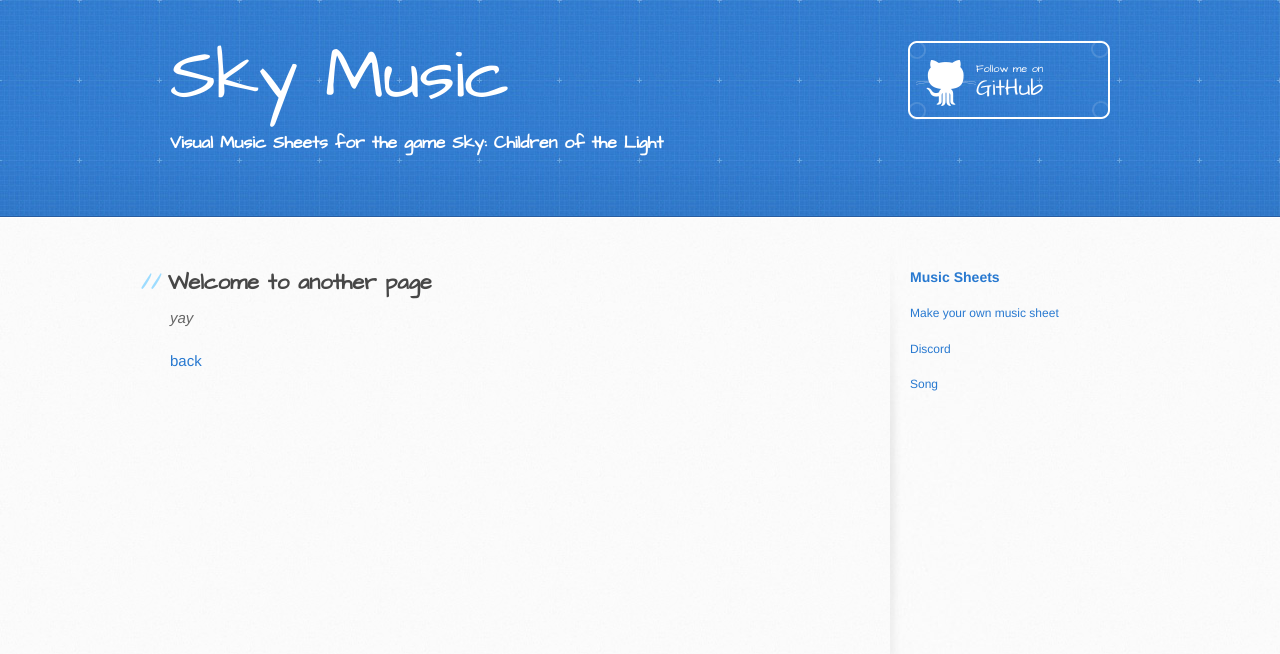
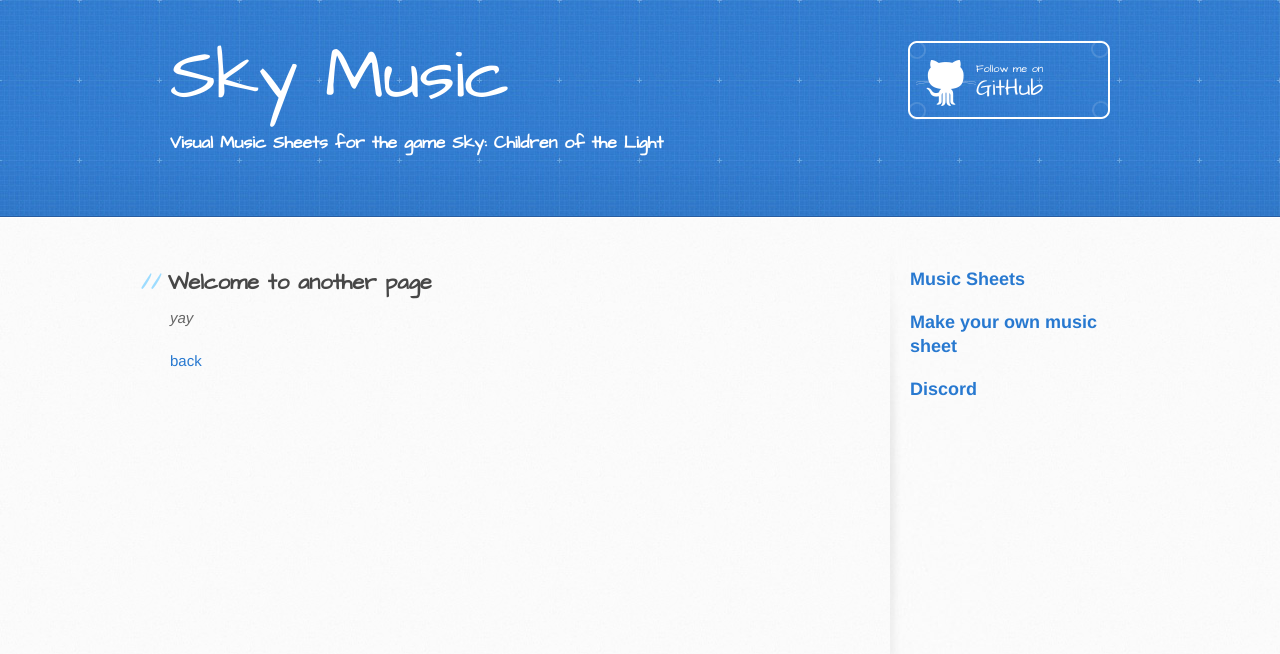
Before and after one commit to sky-music/sky-music.github.io, a Jekyll site: the page built from discord.md, in a window 1280 px wide. Shown: the top 654 px of the page. Built offline with Jekyll 4.4.1, drawn with Linux system fonts in a browser that asks for light colours; our own code applies the rules of GitHub Pages for plain Markdown files.

Commit message:
Update default.html

```diff
--- a/_layouts/default.html
+++ b/_layouts/default.html
@@ -37,11 +37,9 @@
         </section>
 
         <aside id="sidebar">
-          <p><h3><a href="https://sky-pod.github.io/Sky-Pod/">Music Sheets</a></h3></p>
-          <p><a href="https://sky-pod.github.io/Sky-Pod/make-your-own-sheet.html">Make your own music sheet</a></p>
-          <p><a href="https://sky-pod.github.io/Sky-Pod/discord.html">Discord</a></p>
-          <p><a href="https://sky-pod.github.io/Sky-Pod/songs/Godfather_Theme_Speak_Softly_Love.html">Song</a></p>
-
+          <p><h2><a href="https://sky-pod.github.io/Sky-Pod/">Music Sheets</a></h2></p>
+          <p><h2><a href="https://sky-pod.github.io/Sky-Pod/make-your-own-sheet.html">Make your own music sheet</a></h2></p>
+          <p><h2><a href="https://sky-pod.github.io/Sky-Pod/discord.html">Discord</a></h2></p>
         </aside>
       </div>
     </div>
```
